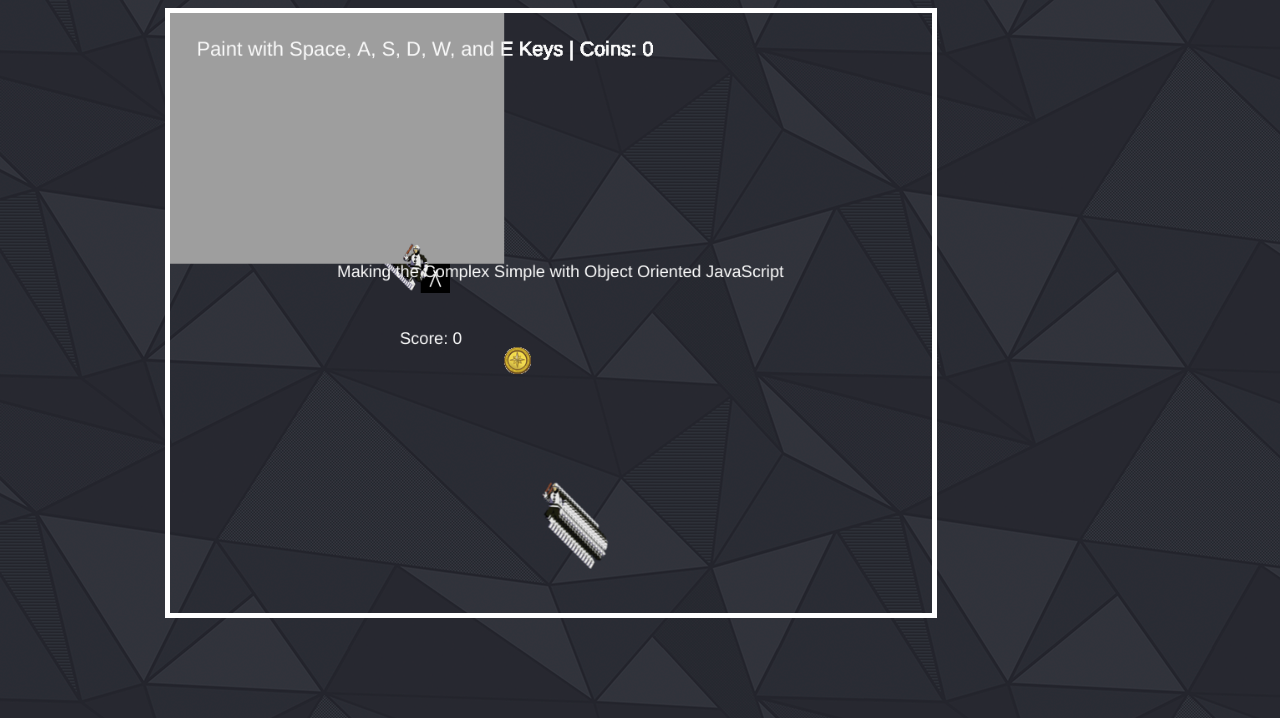
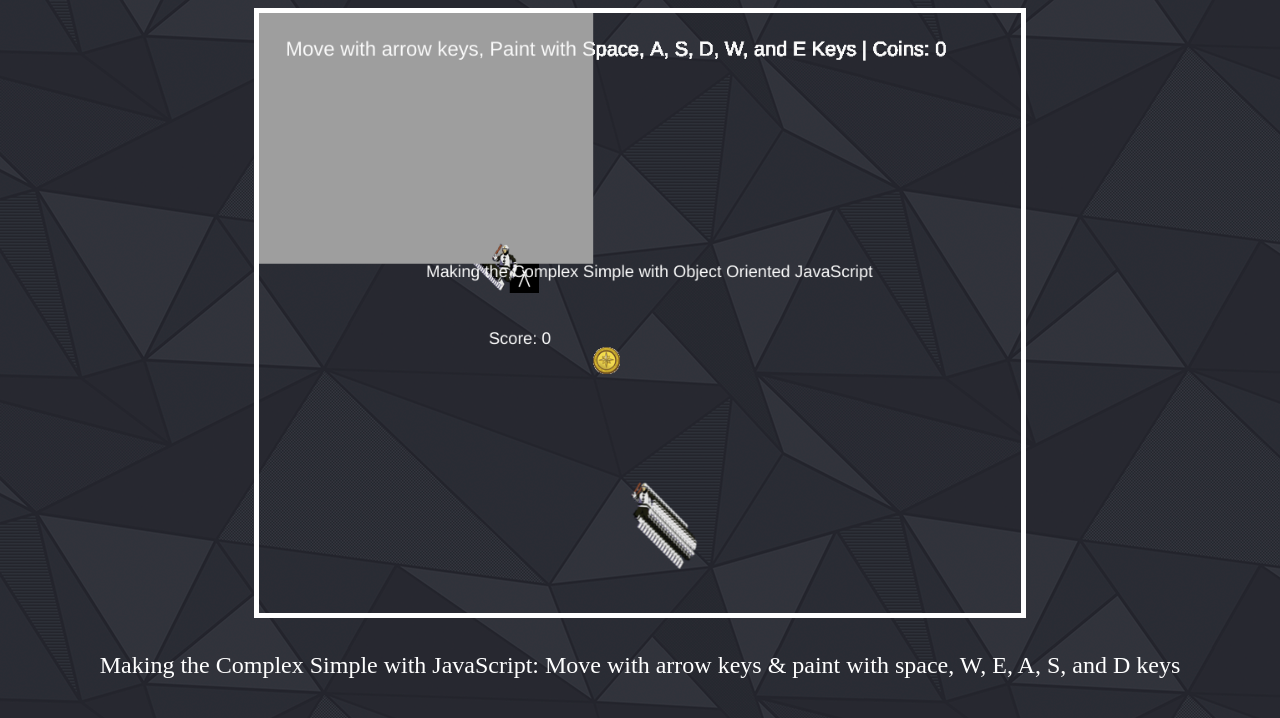
Before and after one commit to istorey/instrumentgame, a plain HTML site: page index.html in a window 1280 px wide. Drawn offline with nearby package versions, Linux system fonts and the light colour scheme.

Commit message:
updating directions

```diff
--- a/index.html
+++ b/index.html
@@ -12,5 +12,6 @@
 <body>
   <div id="game">
   </div>
+  <p>Making the Complex Simple with JavaScript: Move with arrow keys & paint with space, W, E, A, S, and D keys</p>
 </body>
 </html>
--- a/javascript/game.js
+++ b/javascript/game.js
@@ -130,7 +130,7 @@ $(document).ready(function() {
     Game.ctx.font = "24px Helvetica";
     Game.ctx.textAlign = "left";
     Game.ctx.textBaseline = "top";
-    Game.ctx.fillText("Paint with Space, A, S, D, W, and E Keys | Coins: " + Game.coinsCollected, 32, 32);
+    Game.ctx.fillText("Move with arrow keys, Paint with Space, A, S, D, W, and E Keys | Coins: " + Game.coinsCollected, 32, 32);
   }
 
   //// \end Update Canvas Functions
--- a/styles/main.css
+++ b/styles/main.css
@@ -1,6 +1,8 @@
 body {
   background: url("../images/background.gif") repeat;
-
+  color: white;
+  text-align: center;
+  font-size: 24px;
 }
 #game {
   height: 620px;
```
